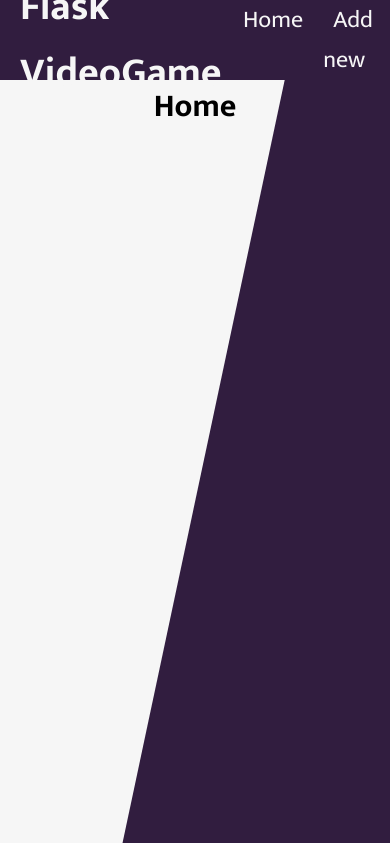
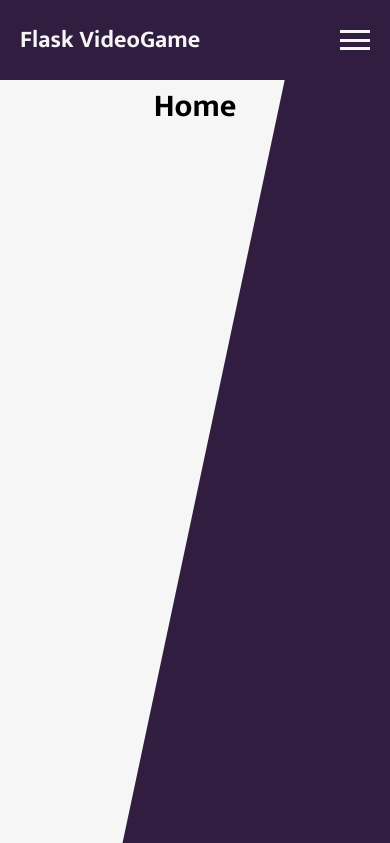
Before and after one commit to ChrisStyles99/flask-games-crud, a Flask app: page / in a window 390 px wide; the page is wider, and only the part inside the window is pictured. Shown: the top 843 px of that part. Run offline with Flask 2, Linux system fonts and the light colour scheme; data that the repository does not hold is empty.

Commit message:
Added responsive design and responsive navbar

```diff
--- a/app/static/main.css
+++ b/app/static/main.css
@@ -52,6 +52,21 @@ body {
   background-color: var(--secondary);
 }
 
+.burger-menu {
+  width: 30px;
+  height: 20px;
+  display: flex;
+  flex-direction: column;
+  justify-content: space-between;
+  margin-right: 20px;
+}
+
+.line {
+  height: 3px;
+  width: 100%;
+  background-color: var(--bg);
+}
+
 .index {
   min-height: calc(100vh - 80px);
 }
@@ -68,7 +83,7 @@ body {
   gap: 20px;
 }
 
-.cards::after {
+.index::after {
   z-index: -1;
   content: '';
   background-color: var(--primary);
@@ -188,3 +203,46 @@ body {
   font-size: 1.4rem;
   border: none;
 }
+
+@media (max-width: 768px) {
+  .cards {
+    grid-template-columns: 1fr 1fr;
+  }
+}
+
+@media (max-width: 500px) {
+  .logo {
+    font-size: 1.5rem;
+  }
+
+  .nav-list {
+    display: block;
+    position: absolute;
+    top: 80px;
+    width: 50vw;
+    height: 100vh;
+    background-color: var(--primary);
+    transform: translateX(-100%);
+    transition: 0.3s ease all;
+  }
+
+  .nav-list.active {
+    transform: translateX(0);
+  }
+
+  .nav-link {
+    margin: 10px 5px;
+  }
+
+  .cards {
+    grid-template-columns: 1fr;
+  }
+
+  .add-form form {
+    grid-template-columns: 1fr;
+  }
+
+  .add-form-span-2 {
+    grid-column: span 1;
+  }
+}
--- a/app/templates/layout.html
+++ b/app/templates/layout.html
@@ -13,9 +13,23 @@
       <li class="nav-link"><a href="{{ url_for('main.index') }}">Home</a></li>
       <li class="nav-link"><a href="{{url_for('main.add')}}">Add new</a></li>
     </ul>
+    <div class="burger-menu">
+      <div class="line line-1"></div>
+      <div class="line line-2"></div>
+      <div class="line line-3"></div>
+    </div>
   </nav>
 
   {% block body %}
   {% endblock %}
+
+  <script>
+    const burgerMenu = document.querySelector('.burger-menu');
+    const navList = document.querySelector('.nav-list');
+
+    burgerMenu.addEventListener('click', () => {
+      navList.classList.toggle('active');
+    })
+  </script>
 </body>
 </html>
```
